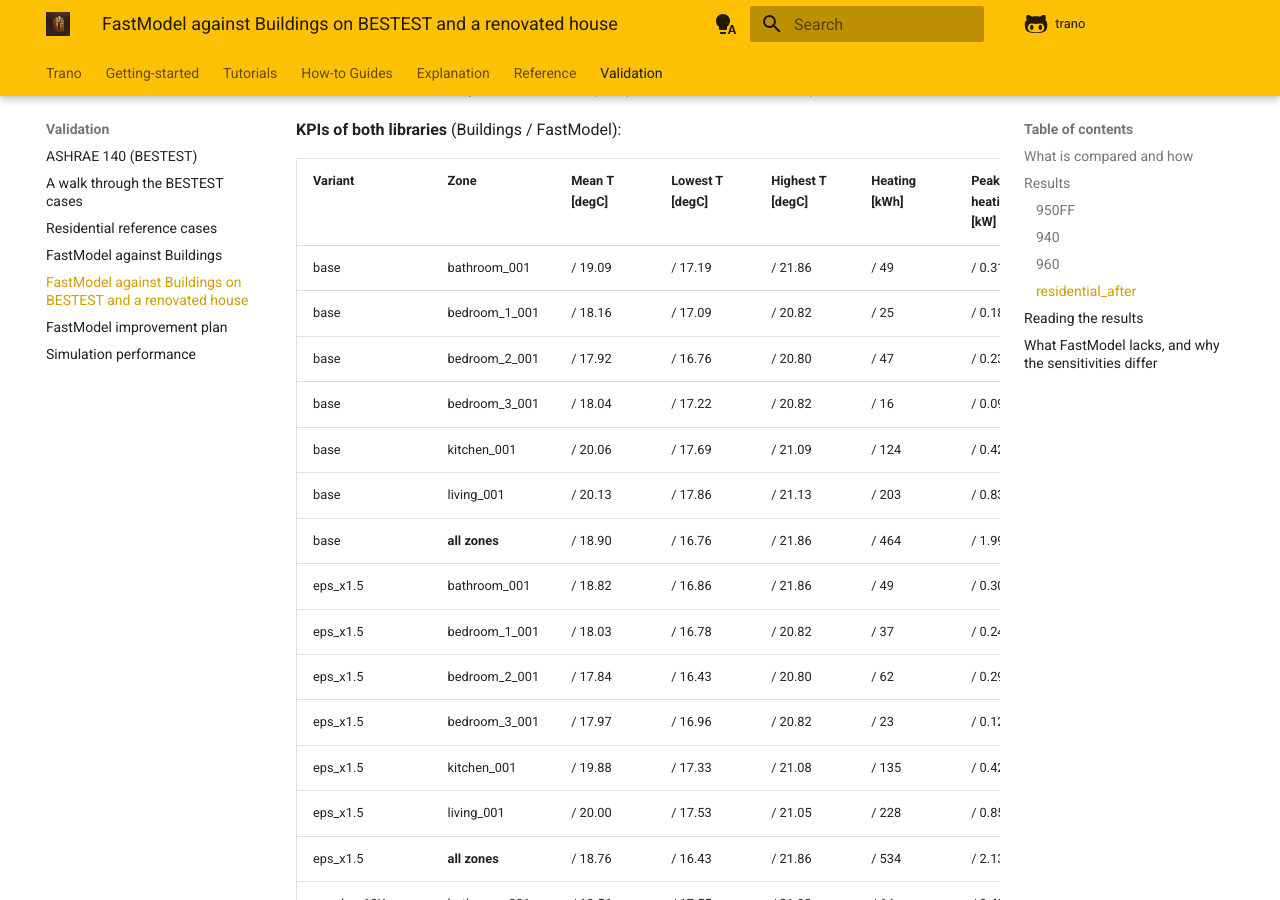
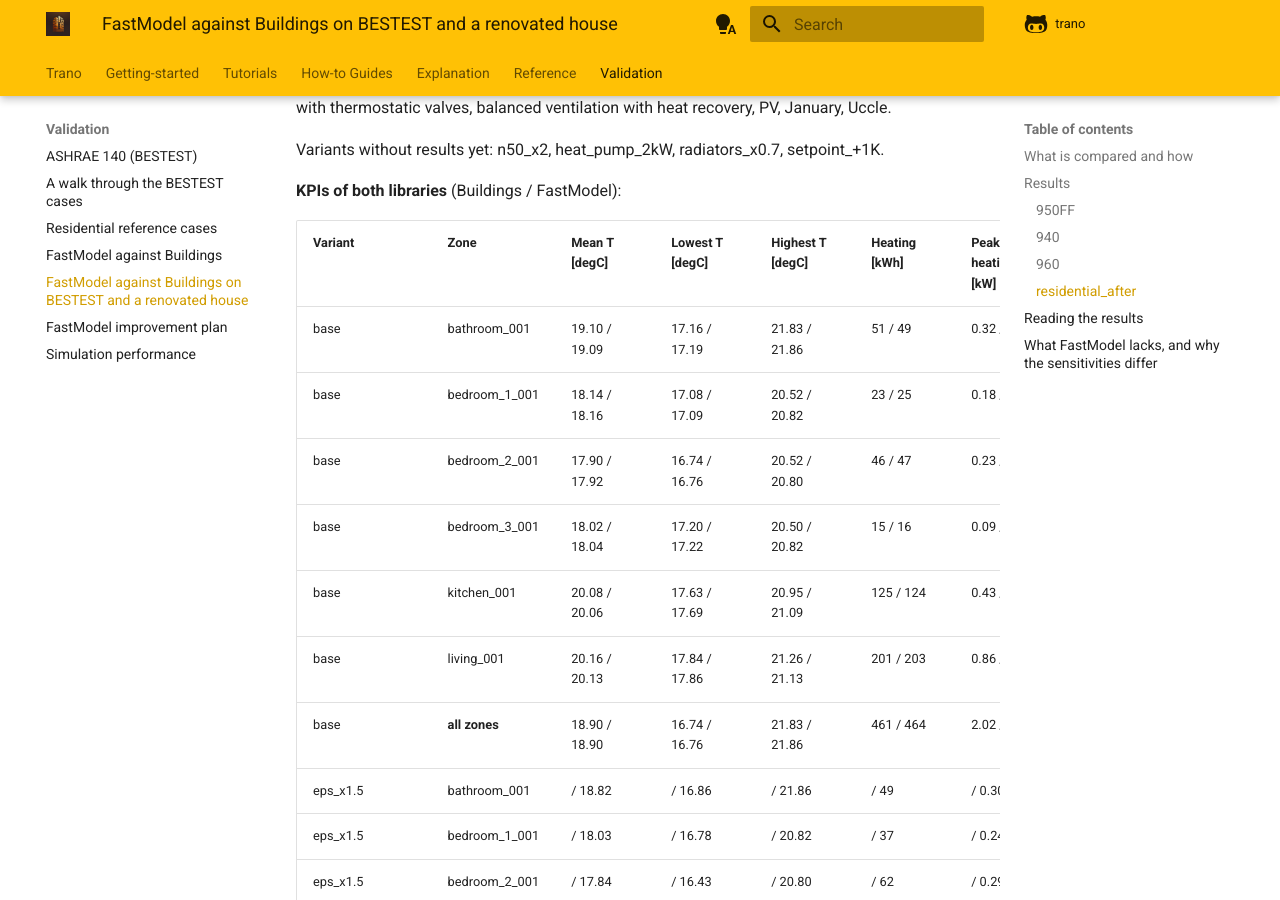
Before and after one commit to andoludo/trano, an MkDocs documentation site: the page built from docs/validation/fast_model_study.md, in a window 1280 px wide and 900 px high, scrolled down 4728 px. Built offline with MkDocs 1.6.1 and Material for MkDocs 9.7.7, drawn with Linux system fonts in a browser that asks for light colours; comment, search, counter and statistics services are not loaded; some of the changed text lies outside the part shown.

Commit message:
FastModel study: results of run 39903522731

```diff
--- a/docs/validation/fast_model_study.md
+++ b/docs/validation/fast_model_study.md
@@ -86,7 +86,7 @@ Variants without results yet: setpoint_+2K.
 
 | Variant | Zone | Mean T [degC] | Lowest T [degC] | Highest T [degC] | Heating [kWh] | Peak heating [kW] | Cooling [kWh] |
 |---|---|---|---|---|---|---|---|
-| base | zone_001 |  / 23.31 |  / 10.00 |  / 27.00 |  / 10146 |  / 4.94 |  / 11163 |
+| base | zone_001 | 23.35 / 23.31 | 10.00 / 10.00 | 27.00 / 27.00 | 1198 / 1384 | 3.53 / 3.95 | 2328 / 2403 |
 | insulation_x1.5 | zone_001 |  / 22.94 |  / 10.00 |  / 27.00 |  / 10541 |  / 5.34 |  / 10957 |
 | infiltration_x2 | zone_001 |  / 22.52 |  / 10.00 |  / 27.00 |  / 10992 |  / 5.56 |  / 10760 |
 | mass_x0.5 | zone_001 |  / 23.19 |  / 10.00 |  / 27.00 |  / 10299 |  / 5.27 |  / 11412 |
@@ -95,7 +95,7 @@ Variants without results yet: setpoint_+2K.
 
 | Variant | Heating [kWh] | Heat pump electricity [kWh] | Fans [kWh] | PV [kWh] | OpenModelica time [s] |
 |---|---|---|---|---|---|
-| base |  / 10146  |  /   |  /  |  /  |  / 33 |
+| base | 1198 / 1384 (+15.6 %) |  /   |  /  |  /  | 68 / 26 |
 | insulation_x1.5 |  / 10541  |  /   |  /  |  /  |  / 33 |
 | infiltration_x2 |  / 10992  |  /   |  /  |  /  |  / 33 |
 | mass_x0.5 |  / 10299  |  /   |  /  |  /  |  / 33 |
@@ -104,6 +104,7 @@ Variants without results yet: setpoint_+2K.
 
 | Variant | Zone | T RMSE [K] | T bias [K] | T max error [K] | Heating CV(RMSE) | Heating NMBE | Heating deviation |
 |---|---|---|---|---|---|---|---|
+| base | zone_001 | 0.13 | -0.03 | 0.77 | 58.2 % | +15.6 % | +15.6 % |
 
 {!validation/figures/fast_model_study_940_days_7_7.html!}
 
@@ -146,13 +147,13 @@ Variants without results yet: n50_x2, heat_pump_2kW, radiators_x0.7, setpoint_+1
 
 | Variant | Zone | Mean T [degC] | Lowest T [degC] | Highest T [degC] | Heating [kWh] | Peak heating [kW] | Cooling [kWh] |
 |---|---|---|---|---|---|---|---|
-| base | bathroom_001 |  / 19.09 |  / 17.19 |  / 21.86 |  / 49 |  / 0.31 |  / 0 |
-| base | bedroom_1_001 |  / 18.16 |  / 17.09 |  / 20.82 |  / 25 |  / 0.18 |  / 0 |
-| base | bedroom_2_001 |  / 17.92 |  / 16.76 |  / 20.80 |  / 47 |  / 0.23 |  / 0 |
-| base | bedroom_3_001 |  / 18.04 |  / 17.22 |  / 20.82 |  / 16 |  / 0.09 |  / 0 |
-| base | kitchen_001 |  / 20.06 |  / 17.69 |  / 21.09 |  / 124 |  / 0.42 |  / 0 |
-| base | living_001 |  / 20.13 |  / 17.86 |  / 21.13 |  / 203 |  / 0.83 |  / 0 |
-| base | **all zones** |  / 18.90 |  / 16.76 |  / 21.86 |  / 464 |  / 1.99 |  / 0 |
+| base | bathroom_001 | 19.10 / 19.09 | 17.16 / 17.19 | 21.83 / 21.86 | 51 / 49 | 0.32 / 0.31 | 0 / 0 |
+| base | bedroom_1_001 | 18.14 / 18.16 | 17.08 / 17.09 | 20.52 / 20.82 | 23 / 25 | 0.18 / 0.18 | 0 / 0 |
+| base | bedroom_2_001 | 17.90 / 17.92 | 16.74 / 16.76 | 20.52 / 20.80 | 46 / 47 | 0.23 / 0.23 | 0 / 0 |
+| base | bedroom_3_001 | 18.02 / 18.04 | 17.20 / 17.22 | 20.50 / 20.82 | 15 / 16 | 0.09 / 0.09 | 0 / 0 |
+| base | kitchen_001 | 20.08 / 20.06 | 17.63 / 17.69 | 20.95 / 21.09 | 125 / 124 | 0.43 / 0.42 | 0 / 0 |
+| base | living_001 | 20.16 / 20.13 | 17.84 / 17.86 | 21.26 / 21.13 | 201 / 203 | 0.86 / 0.83 | 0 / 0 |
+| base | **all zones** | 18.90 / 18.90 | 16.74 / 16.76 | 21.83 / 21.86 | 461 / 464 | 2.02 / 1.99 | 0 / 0 |
 | eps_x1.5 | bathroom_001 |  / 18.82 |  / 16.86 |  / 21.86 |  / 49 |  / 0.30 |  / 0 |
 | eps_x1.5 | bedroom_1_001 |  / 18.03 |  / 16.78 |  / 20.82 |  / 37 |  / 0.24 |  / 0 |
 | eps_x1.5 | bedroom_2_001 |  / 17.84 |  / 16.43 |  / 20.80 |  / 62 |  / 0.29 |  / 0 |
@@ -186,7 +187,7 @@ Variants without results yet: n50_x2, heat_pump_2kW, radiators_x0.7, setpoint_+1
 
 | Variant | Heating [kWh] | Heat pump electricity [kWh] | Fans [kWh] | PV [kWh] | OpenModelica time [s] |
 |---|---|---|---|---|---|
-| base |  / 464  |  / 129  |  / 16.8 |  / 139 |  / 130 |
+| base | 461 / 464 (+0.7 %) | 128 / 129 (+0.3 %) | 17.2 / 16.8 | 139 / 139 | 746 / 119 |
 | eps_x1.5 |  / 534  |  / 149  |  / 16.8 |  / 139 |  / 133 |
 | supply_+10K |  / 472  |  / 145  |  / 16.8 |  / 139 |  / 129 |
 | tank_x3 |  / 464  |  / 133  |  / 16.8 |  / 139 |  / 93 |
@@ -196,6 +197,12 @@ Variants without results yet: n50_x2, heat_pump_2kW, radiators_x0.7, setpoint_+1
 
 | Variant | Zone | T RMSE [K] | T bias [K] | T max error [K] | Heating CV(RMSE) | Heating NMBE | Heating deviation |
 |---|---|---|---|---|---|---|---|
+| base | bathroom_001 | 0.12 | -0.01 | 0.50 | 11.4 % | -3.1 % | -3.1 % |
+| base | bedroom_1_001 | 0.07 | +0.02 | 0.39 | 12.9 % | +5.9 % | +5.9 % |
+| base | bedroom_2_001 | 0.06 | +0.02 | 0.38 | 5.3 % | +2.8 % | +2.8 % |
+| base | bedroom_3_001 | 0.07 | +0.03 | 0.38 | 7.6 % | +3.4 % | +3.4 % |
+| base | kitchen_001 | 0.09 | -0.02 | 0.45 | 5.5 % | -0.7 % | -0.7 % |
+| base | living_001 | 0.09 | -0.03 | 0.51 | 10.4 % | +1.2 % | +1.2 % |
 
 {!validation/figures/fast_model_study_residential_after_days_7_7.html!}
 
```
Also changed, not shown: 8 other files.
